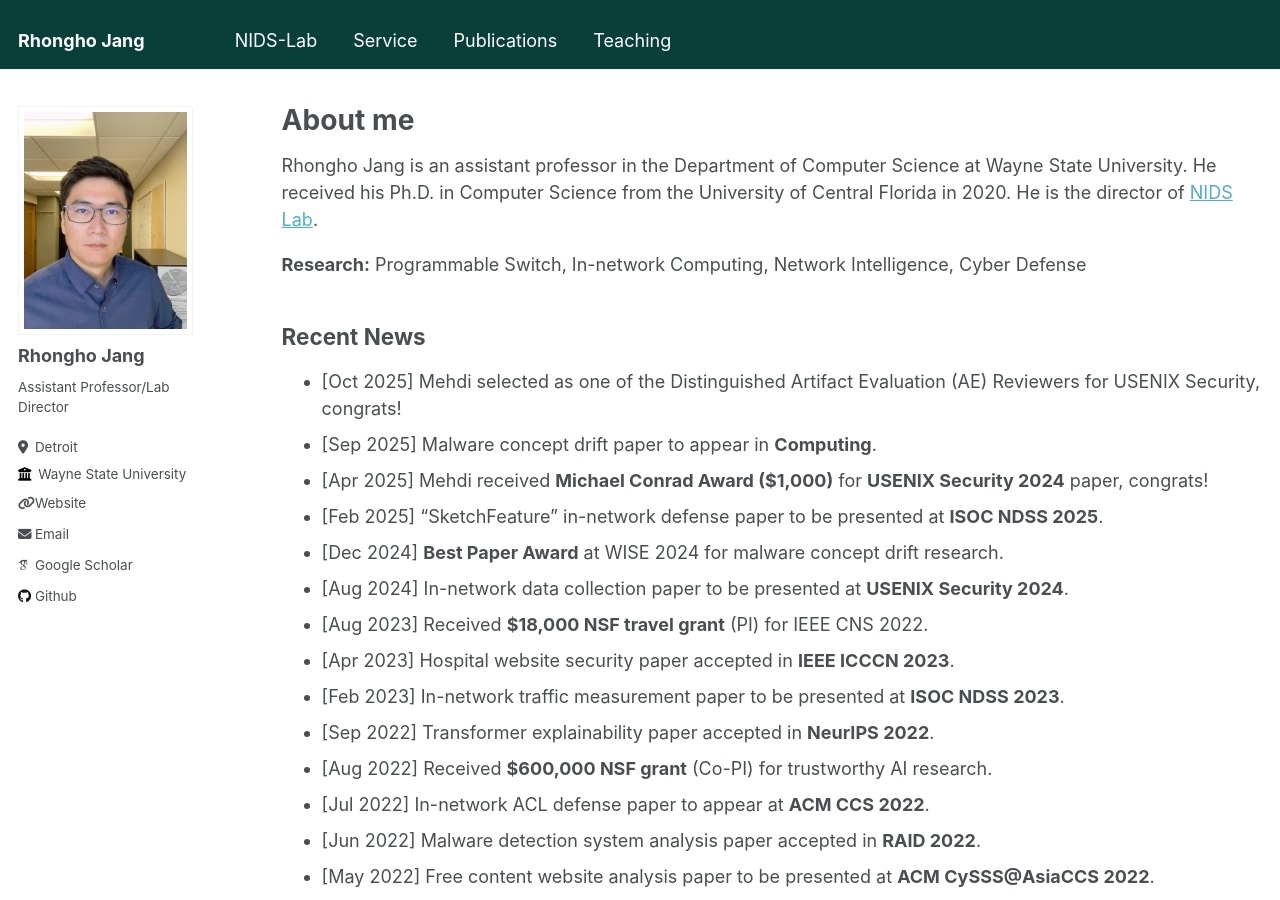
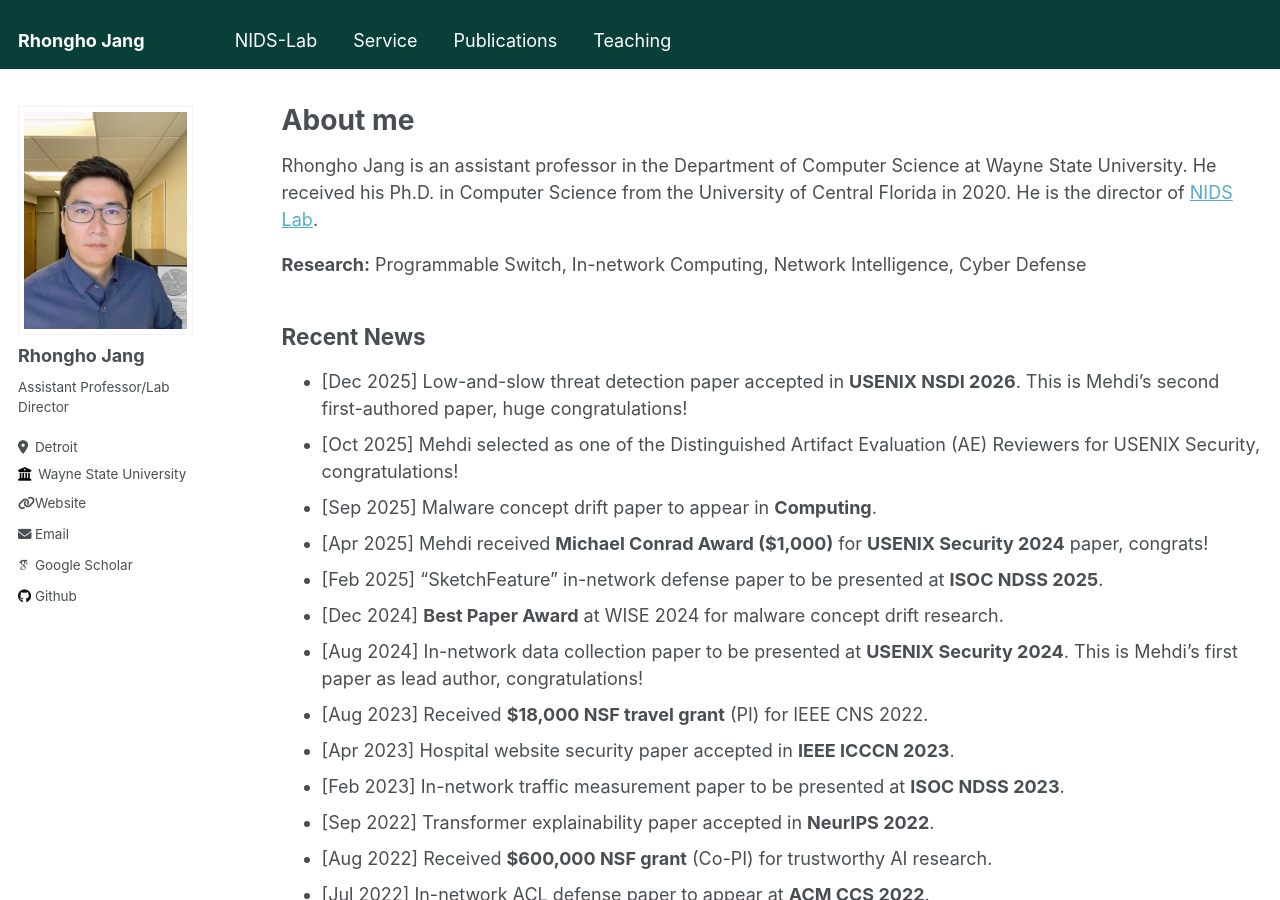
Before and after one commit to rhongho/rhongho.github.io, a Jekyll site: the page built from _pages/about.md, in a window 1280 px wide and 900 px high. Built offline with Jekyll 4.4.1, drawn with Linux system fonts in a browser that asks for light colours; some web fonts are replaced.

Commit message:
Update about.md

```diff
--- a/_pages/about.md
+++ b/_pages/about.md
@@ -20,12 +20,13 @@ He is the director of [NIDS Lab](/team/).
 
 Recent News
 ---
-* [Oct 2025] Mehdi selected as one of the Distinguished Artifact Evaluation (AE) Reviewers for USENIX Security, congrats!
+* [Dec 2025] Low-and-slow threat detection paper accepted in **USENIX NSDI 2026**. This is Mehdi's second first-authored paper, huge congratulations!
+* [Oct 2025] Mehdi selected as one of the Distinguished Artifact Evaluation (AE) Reviewers for USENIX Security, congratulations!
 * [Sep 2025] Malware concept drift paper to appear in **Computing**.
 * [Apr 2025] Mehdi received **Michael Conrad Award ($1,000)** for **USENIX Security 2024** paper, congrats!
 * [Feb 2025] "SketchFeature" in-network defense paper to be presented at **ISOC NDSS 2025**.
 * [Dec 2024] **Best Paper Award** at WISE 2024 for malware concept drift research.
-* [Aug 2024] In-network data collection paper to be presented at **USENIX Security 2024**.
+* [Aug 2024] In-network data collection paper to be presented at **USENIX Security 2024**. This is Mehdi's first paper as lead author, congratulations!
 * [Aug 2023] Received **$18,000 NSF travel grant** (PI) for IEEE CNS 2022.
 * [Apr 2023] Hospital website security paper accepted in **IEEE ICCCN 2023**.
 * [Feb 2023] In-network traffic measurement paper to be presented at **ISOC NDSS 2023**.
```
